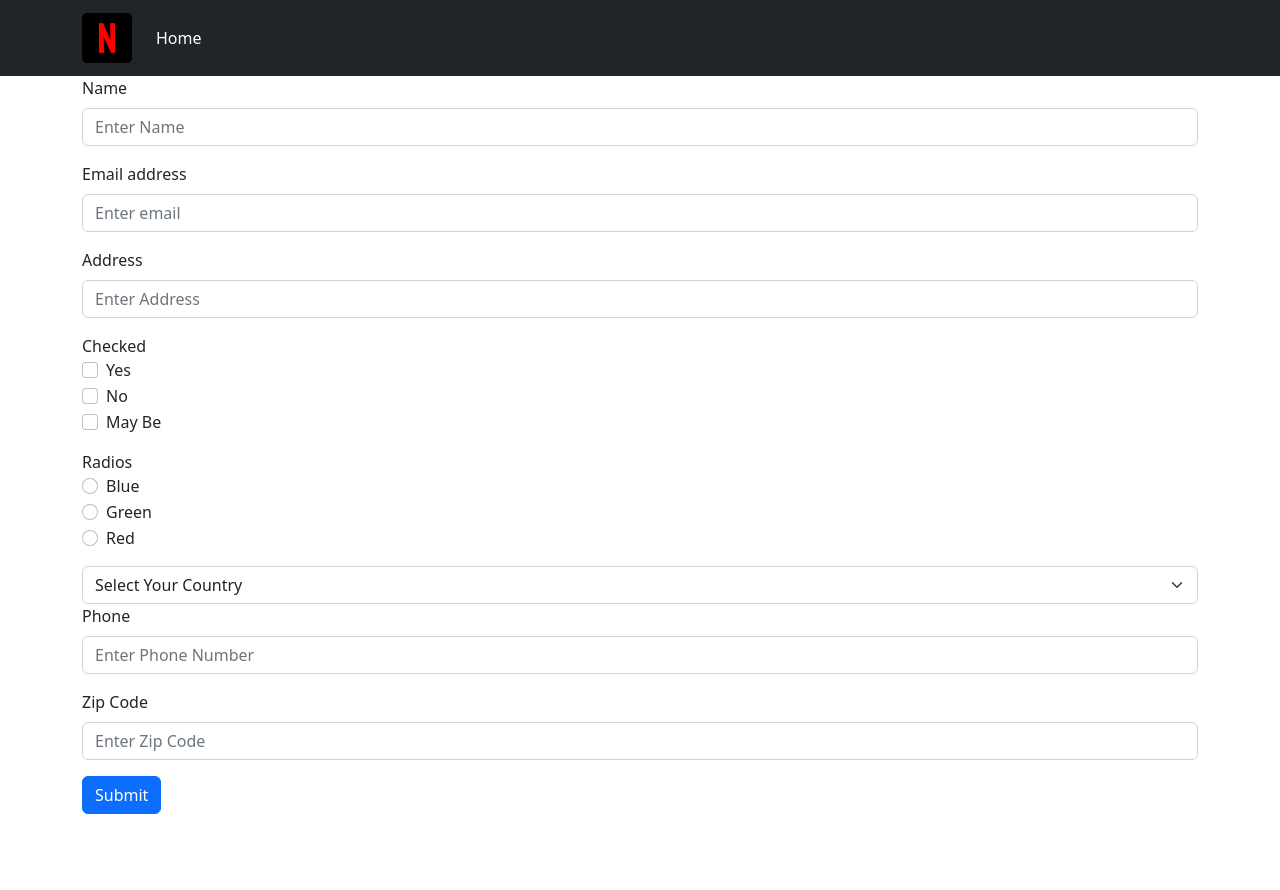
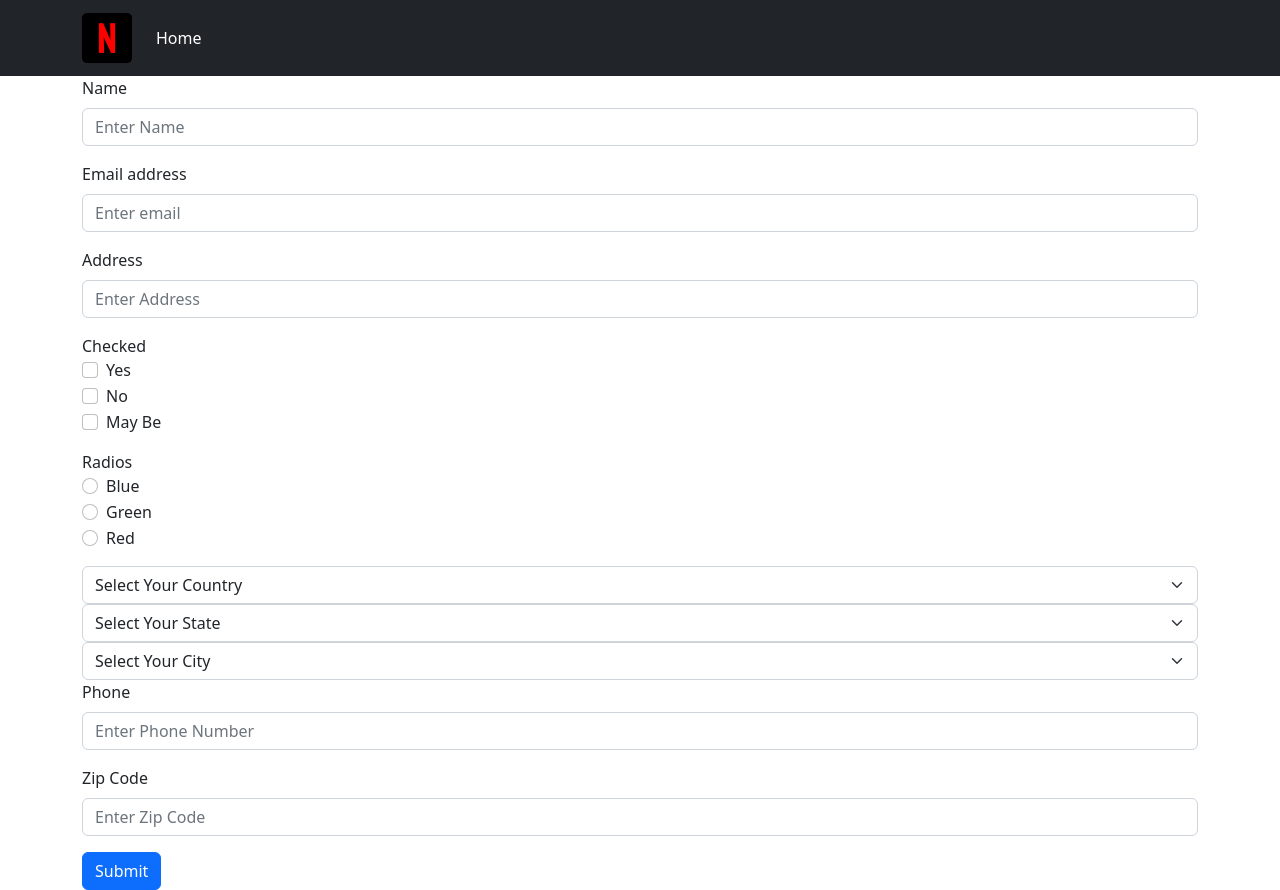
Before and after one commit to neerejs/formapp, a React (Create React App) app: page / in a window 1280 px wide. Before the commit the page ends 814 px from the top, so only its background shows below. Built offline with nearby package versions, Linux system fonts and the light colour scheme; no server answers.

Commit message:
cant fix state

```diff
--- a/src/FormikForm.js
+++ b/src/FormikForm.js
@@ -14,7 +14,13 @@ const FormikForm = () => {
     const [show, setShow] = useState(false);
     const navigate = useNavigate();
 
-    const [states, setState] = useState([]);
+    const [countries, setCountries] = useState([]);
+    const [states, setStates] = useState([]);
+    const [cities, setCities] = useState([]);
+    const [countryVal, setCountryVal] = useState('');
+    //const [stateVal, setStateVal] = useState('');
+    const [selectedState, setSelectedState] = useState('');
+
 
 
     useEffect(() => {
@@ -34,7 +40,7 @@ const FormikForm = () => {
 
         const fetchResponse = await fetch('https://api.countrystatecity.in/v1/countries', requestOptions);
         const data = await fetchResponse.json();
-        setState(data)
+        setCountries(data)
 
 
     }
@@ -43,7 +49,96 @@ const FormikForm = () => {
 
         const contentsArray = [];
 
+        countries.forEach((item, ind) => {
+            contentsArray.push(
+                <>
+                    <option value={item.iso2}>{item.name}</option>
+                </>
+            )
+            // console.log('https://api.countrystatecity.in/v1/countries/'+item.iso2+'/states');
+        })
+
+
+        return contentsArray;
+    }
+
+
+
+    const setContentsState = async (icd) => {
+        setCountryVal(icd);
+        var headers = new Headers();
+        headers.append("X-CSCAPI-KEY", "RzJudWc2V1M4N3hDWlBST3RrMVlQQkdlQkhtc3JRNkp4NEgycWs1eA==");
+
+        var requestOptions = {
+            method: 'GET',
+            headers: headers,
+            redirect: 'follow'
+        };
+
+        if (icd) {
+
+            const fetchResponse = await fetch('https://api.countrystatecity.in/v1/countries/' + icd + '/states', requestOptions);
+            const data = await fetchResponse.json();
+            setStates(data)
+        }
+
+
+    }
+
+
+
+
+    const getContentsState = () => {
+
+        const contentsArray = [];
+
+        contentsArray.push(<option>Select Your State</option>)
+
+
         states.forEach((item, ind) => {
+            contentsArray.push(
+                <>
+                    <option value={item.iso2}>{item.name}</option>
+
+
+                </>
+            )
+
+        })
+
+        return contentsArray;
+    }
+
+
+
+    const setContentsCity = async (state) => {
+        setSelectedState(state);
+        var headers = new Headers();
+        headers.append("X-CSCAPI-KEY", "RzJudWc2V1M4N3hDWlBST3RrMVlQQkdlQkhtc3JRNkp4NEgycWs1eA==");
+
+        var requestOptions = {
+            method: 'GET',
+            headers: headers,
+            redirect: 'follow'
+        };
+
+        if (selectedState && countryVal) {
+
+            const fetchResponse = await fetch('https://api.countrystatecity.in/v1/countries/' + countryVal+'/states/'+ selectedState + '/cities', requestOptions);
+            const data = await fetchResponse.json();
+            setCities(data)
+        }
+    }
+
+
+    const getContentsCity = () => {
+
+        const contentsArray = [];
+
+        contentsArray.push(<option>Select Your City</option>)
+
+
+        cities.forEach((item, ind) => {
             contentsArray.push(
                 <>
                     <option value={item.name}>{item.name}</option>
@@ -51,11 +146,12 @@ const FormikForm = () => {
 
                 </>
             )
-            console.log('https://api.countrystatecity.in/v1/countries/'+item.iso2+'/states');
+
         })
 
         return contentsArray;
     }
+
 
     const phoneRegExp = /^((\\+[1-9]{1,4}[ \\-]*)|(\\([0-9]{2,3}\\)[ \\-]*)|([0-9]{2,4})[ \\-]*)*?[0-9]{3,4}?[ \\-]*[0-9]{3,4}?$/
 
@@ -90,17 +186,15 @@ const FormikForm = () => {
             <Container>
                 <Row>
                     <Col>
-                        <Formik initialValues={{ name: "", email: "", address: "", checked: [], radios: '', cars: '', phone: '', zip: '' }}
+                        <Formik initialValues={{ name: "", email: "", address: "", checked: [], radios: '', cars: '', phone: '', zip: '', state: '' }}
                             validationSchema={validationSchema}
                             onSubmit={(values, { setSubmitting, resetForm }) => {
                                 console.log(values)
                                 setSubmitting(true);
                                 setShow(true);
-
-
-
                                 setTimeout(() => {
                                     alert(JSON.stringify(values, null, 2));
+                                    alert(values.cars)
 
 
                                     const client = contentfulManagement.createClient({
@@ -285,20 +379,76 @@ const FormikForm = () => {
                                         ) : null}
                                     </Form.Group>
 
-                                    <>
+
                                     <Form.Select aria-label="Default select example"
-                                            onChange={handleChange}
+                                        // onChange={handleChange}
+
+                                        onChange={e => {
+                                            // call the built-in handleBur
+                                            handleChange(e)
+                                            // and do something about e
+
+                                            // setCountryCode(e.currentTarget.value)
+
+                                            setContentsState(e.currentTarget.value);
+
+
+                                            // alert (someValue)
+
+
+                                        }}
+
                                         onBlur={handleBlur}
                                         name="cars"
                                     >
-
                                         <option>Select Your Country</option>
                                         {getContents()}
                                     </Form.Select>
                                     {touched.cars && errors.cars ? (
                                         <div className="error-message">{errors.cars}</div>
                                     ) : null}
-                                    </>
+
+
+
+
+                                    <Form.Select aria-label="Default select state"
+                                        onChange={e => {
+                                            // call the built-in handleBur
+                                            handleChange(e)
+                                            // and do something about e
+
+                                            // setCountryCode(e.currentTarget.value)
+                                            setContentsCity(e.currentTarget.value);
+
+
+                                            // alert (someValue)
+                                        }}
+                                        onBlur={handleBlur}
+                                        name="state"
+                                    >
+
+                                        {getContentsState()}
+                                    </Form.Select>
+                                    {touched.state && errors.state ? (
+                                        <div className="error-message">{errors.state}</div>
+                                    ) : null}
+
+                                    {/* city==================================================== */}
+
+                                    <Form.Select aria-label="Default select city"
+                                        onChange={handleChange}
+                                        onBlur={handleBlur}
+                                        name="city"
+                                    >
+
+                                        {getContentsCity()}
+                                    </Form.Select>
+                                    {touched.state && errors.state ? (
+                                        <div className="error-message">{errors.state}</div>
+                                    ) : null}
+
+
+                                    {/* city==================================================== */}
 
                                     <Form.Group className="mb-3" controlId="formPhone">
                                         <Form.Label>Phone</Form.Label>
```
Lines whose indentation alone changed are shown as unchanged.
